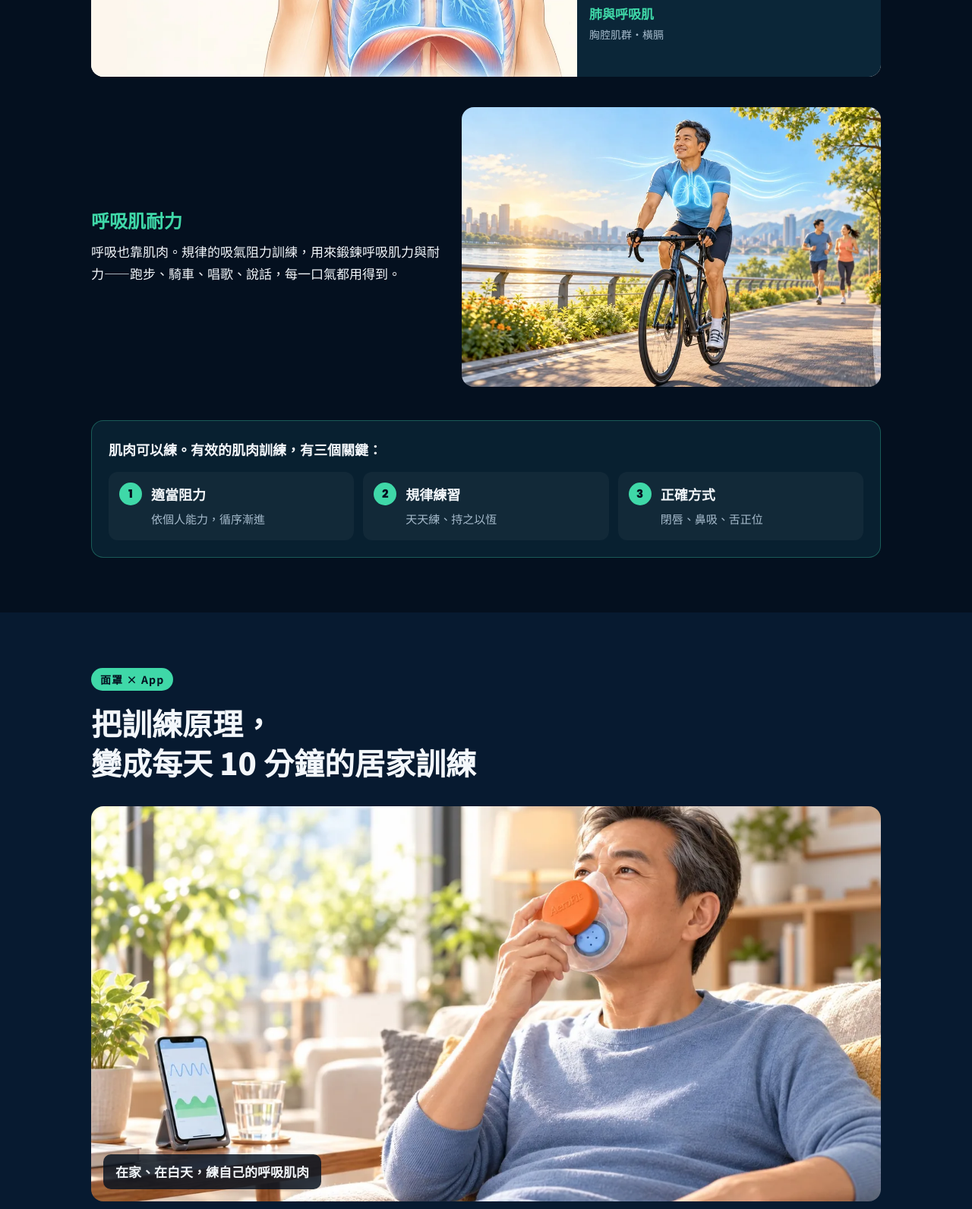
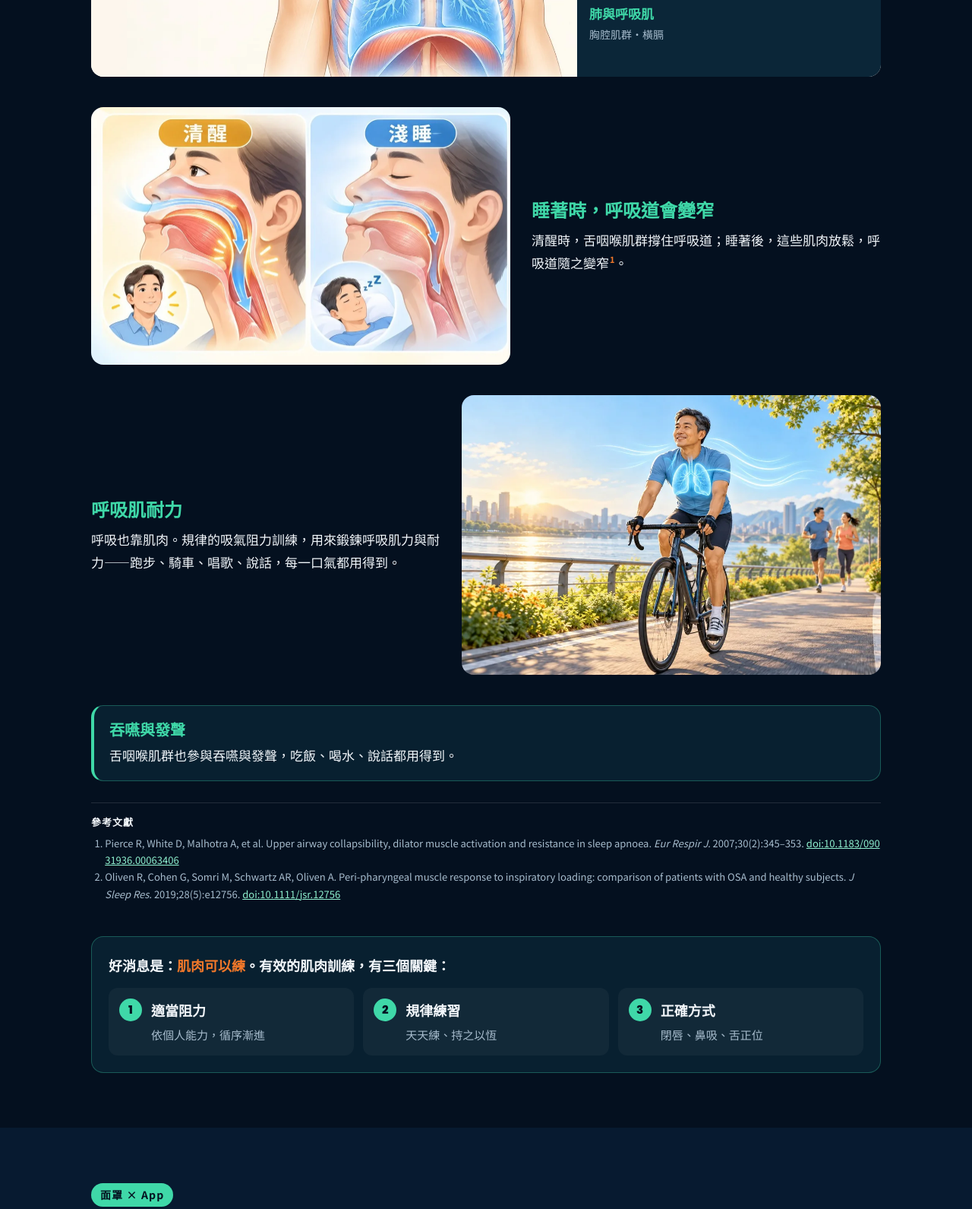
Before and after one commit to advancedmediwatch/aerofit-site, a plain HTML site: page index.html in a window 1280 px wide. Shown: the part 2374-3965 px from the top of the page at 76% size. Drawn offline with Linux system fonts and the light colour scheme.

Commit message:
認識肌群段落比照經銷小冊 P1：加文獻佐證、呼吸道對照圖、吞嚥與發聲；頁尾加公司信箱
Co-Authored-By: Claude Opus 5.5 <noreply@anthropic.com>

```diff
--- a/index.html
+++ b/index.html
@@ -78,9 +78,9 @@
   <!-- Muscles -->
   <section id="muscles" class="section">
     <div class="wrap">
-      <p class="eyebrow">認識舌咽喉呼吸肌群</p>
-      <h2>舌咽喉呼吸肌肉，<br>撐住每一口呼吸</h2>
-      <p class="lead">舌頭與咽喉的肌肉撐開呼吸道，也參與呼吸、吞嚥與發聲；胸腔與橫膈的呼吸肌，決定每一口氣的力量。這些肌肉和手腳的肌肉一樣，可以透過規律的訓練來鍛鍊。</p>
+      <p class="eyebrow">醫學文獻佐證</p>
+      <h2>舌咽喉呼吸肌肉，<br>對健康的重要性</h2>
+      <p class="lead">舌頭與咽喉的肌肉撐開呼吸道<sup class="ref"><a href="#refs">1,2</a></sup>，也參與呼吸、吞嚥與發聲；胸腔與橫膈的呼吸肌，決定每一口氣的力量。年紀漸長、體重上升或睡著放鬆時，這些肌肉的張力會下降，呼吸道也跟著容易變窄。</p>
 
       <figure class="anatomy">
         <img src="assets/anatomy.webp" width="1200" height="800" loading="lazy" alt="頭頸與胸腔側面示意圖：舌咽喉肌群、呼吸道、肺與呼吸肌">
@@ -91,6 +91,14 @@
         </figcaption>
       </figure>
 
+      <div class="split split-rev">
+        <div class="split-text">
+          <h3>睡著時，呼吸道會變窄</h3>
+          <p>清醒時，舌咽喉肌群撐住呼吸道；睡著後，這些肌肉放鬆，呼吸道隨之變窄<sup class="ref"><a href="#refs">1</a></sup>。</p>
+        </div>
+        <img class="split-img" src="assets/airway-sleep.webp" width="1104" height="679" loading="lazy" alt="清醒與淺睡時的側面呼吸道示意圖：清醒時呼吸道暢通，淺睡時呼吸道變窄">
+      </div>
+
       <div class="split">
         <div class="split-text">
           <h3>呼吸肌耐力</h3>
@@ -99,8 +107,21 @@
         <img class="split-img" src="assets/cycling.webp" width="1000" height="667" loading="lazy" alt="戶外騎單車與慢跑的人">
       </div>
 
+      <div class="mini-card">
+        <h3>吞嚥與發聲</h3>
+        <p>舌咽喉肌群也參與吞嚥與發聲，吃飯、喝水、說話都用得到。</p>
+      </div>
+
+      <div id="refs" class="refs">
+        <p class="refs-head">參考文獻</p>
+        <ol>
+          <li>Pierce R, White D, Malhotra A, et al. Upper airway collapsibility, dilator muscle activation and resistance in sleep apnoea. <i>Eur Respir J.</i> 2007;30(2):345–353. <a href="https://doi.org/10.1183/09031936.00063406" target="_blank" rel="noopener">doi:10.1183/09031936.00063406</a></li>
+          <li>Oliven R, Cohen G, Somri M, Schwartz AR, Oliven A. Peri-pharyngeal muscle response to inspiratory loading: comparison of patients with OSA and healthy subjects. <i>J Sleep Res.</i> 2019;28(5):e12756. <a href="https://doi.org/10.1111/jsr.12756" target="_blank" rel="noopener">doi:10.1111/jsr.12756</a></li>
+        </ol>
+      </div>
+
       <div class="keys">
-        <p class="keys-head">肌肉可以練。有效的肌肉訓練，有三個關鍵：</p>
+        <p class="keys-head">好消息是：<em>肌肉可以練</em>。有效的肌肉訓練，有三個關鍵：</p>
         <ol class="keys-list">
           <li><span class="num">1</span><div><b>適當阻力</b><span>依個人能力，循序漸進</span></div></li>
           <li><span class="num">2</span><div><b>規律練習</b><span>天天練、持之以恆</span></div></li>
@@ -260,6 +281,7 @@
         </div>
       </div>
       <ul class="contact">
+        <li><span>Email</span><a href="mailto:gst@advancedmediwatch.com">gst@advancedmediwatch.com</a></li>
         <li><span>LINE</span><a href="https://lin.ee/UzlP7HO" target="_blank" rel="noopener">官方帳號 @141xfbrj</a></li>
       </ul>
     </div>
--- a/style.css
+++ b/style.css
@@ -134,6 +134,18 @@ h2 { font-size: clamp(26px, 4.6vw, 40px); font-weight: 900; }
 .split h3 { font-size: 24px; color: var(--teal); }
 .split p { margin-top: 10px; color: var(--ink); }
 .split-img { border-radius: var(--radius); }
+.split-rev { grid-template-columns: 1.2fr 1fr; }
+.split-rev .split-text { order: 2; }
+.ref { font-size: 0.65em; line-height: 0; margin-left: 1px; }
+.ref a { color: var(--orange); text-decoration: none; font-weight: 700; }
+.mini-card { margin-top: 40px; background: var(--card); border: 1px solid var(--line); border-left: 4px solid var(--teal); border-radius: var(--radius); padding: 18px 20px; }
+.mini-card h3 { font-size: 20px; color: var(--teal); }
+.mini-card p { margin-top: 6px; color: var(--ink); }
+.refs { margin-top: 28px; padding-top: 14px; border-top: 1px solid rgba(255, 255, 255, 0.12); font-size: 13px; color: var(--muted); line-height: 1.7; }
+.refs-head { font-weight: 700; letter-spacing: 0.08em; color: var(--ink); }
+.refs ol { margin-top: 6px; padding-left: 1.4em; list-style: decimal; }
+.refs a { word-break: break-all; }
+.keys-head em { font-style: normal; color: var(--orange); }
 
 .keys { margin-top: 44px; background: var(--card); border: 1px solid var(--line); border-radius: var(--radius); padding: 22px; }
 .keys-head { font-weight: 700; font-size: 18px; }
@@ -257,6 +269,7 @@ h2 { font-size: clamp(26px, 4.6vw, 40px); font-weight: 900; }
 @media (max-width: 860px) {
   .nav a:not(.nav-cta) { display: none; }
   .split, .howto, .video-wrap, .two { grid-template-columns: 1fr; }
+  .split-rev .split-text { order: 0; }
   .howto .phones { justify-content: center; }
   .video { width: min(320px, 100%); margin: 0 auto; }
 }
```
Also changed, not shown: assets/airway-sleep.webp (added).
